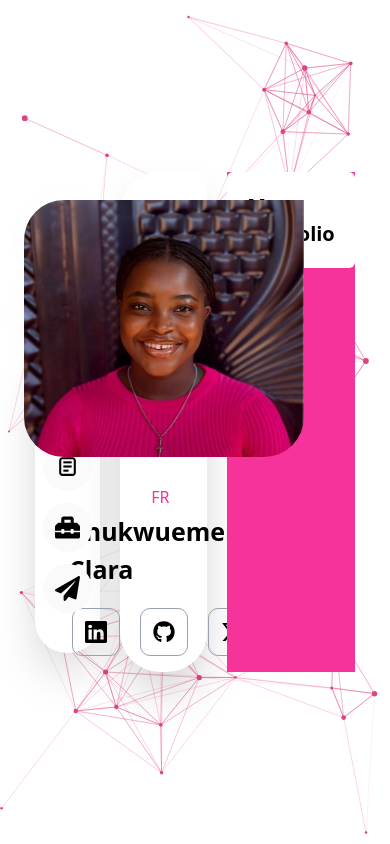
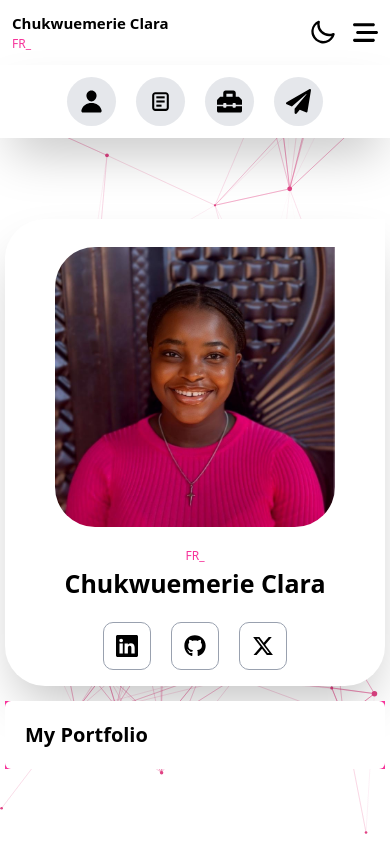
Before and after one commit to Brielle28/Meine-Arbeitsproben, a React (Vite) app: page / in a window 390 px wide. Built offline with nearby package versions, Linux system fonts and the light colour scheme.

Commit message:
responsiveness

```diff
--- a/src/Component/DashboardLayout.jsx
+++ b/src/Component/DashboardLayout.jsx
@@ -7,6 +7,7 @@ import Resume from "./Resume";
 import Projects from "./Projects";
 import ParticlesComponent from "../Component/Particles/ParticlesComponent";
 import "../App.css";
+import NavBar from "./NavBar";
 const DashboardLayout = () => {
   const [activeTab, setActiveTab] = useState("about");
 
@@ -28,10 +29,15 @@ const DashboardLayout = () => {
   return (
     <>
       <ParticlesComponent id="particles" />
-      <div className="flex items-center justify-center gap-[20px] px-[50px] min-h-screen bg-transparent relative z-10 text-white">
-        <Sidebar setActiveTab={setActiveTab} />
+      <div className="flex flex-col md:flex-row items-center justify-center gap-[15px] md:gap-[20px] px-[5px] md:px-[50px] min-h-screen bg-transparent relative z-10 text-white">
+        <div className="w-full md:w-[60px] z-10 md:z-0  fixed top-0 md:static md:top-auto">
+          <NavBar />
+          <Sidebar setActiveTab={setActiveTab} />
+        </div>
         <ProfilePicture />
-        <main className="h-[500px] w-[53%] bg-pink-500">{renderContent()}</main>
+        <main className="md:h-[500px] md:w-[53%] w-full bg-pink-500">
+          {renderContent()}
+        </main>
       </div>
     </>
   );
--- /dev/null
+++ b/src/Component/NavBar.jsx
@@ -0,0 +1,28 @@
+import ThemeController from "./ThemeController";
+import TypeWriting from "./TypeWriting/TypeWriting";
+import { FaBarsStaggered } from "react-icons/fa6";
+
+const NavBar = () => {
+  return (
+    <>
+      <nav className="w-full md:hidden lg:hidden flex items-center justify-between dark:bg-black bg-white p-3">
+        <div className="flex flex-col items-start justify-center">
+          <h1 className="text-[15px] text-black dark:text-white font-semibold"> Chukwuemerie Clara</h1>
+          <TypeWriting />
+        </div>
+        <div className="flex items-center justify-center gap-4">
+          <button className="flex dark:text-white hover:text-pink-500 shadow-2xl rounded-full text-black">
+            {" "}
+            <ThemeController />
+          </button>
+          <button className="flex  dark:text-white hover:text-pink-500 shadow-2xl rounded-full text-black ">
+            {" "}
+            <FaBarsStaggered className="text-[25px]" />{" "}
+          </button>
+        </div>
+      </nav>
+    </>
+  );
+};
+
+export default NavBar;
--- a/src/Component/ProfilePicture/ProfilePicture.jsx
+++ b/src/Component/ProfilePicture/ProfilePicture.jsx
@@ -1,52 +1,14 @@
 import { useEffect, useState } from "react";
 import { BsLinkedin } from "react-icons/bs";
 import { FaGithub, FaXTwitter } from "react-icons/fa6";
+import TypeWriting from "../TypeWriting/TypeWriting";
 
 const ProfilePicture = () => {
-  // Typing effect states
-  const [currentText, setCurrentText] = useState("");
-  const [currentIndex, setCurrentIndex] = useState(0);
-  const [isTyping, setIsTyping] = useState(true);
-  const [currentTextIndex, setCurrentTextIndex] = useState(0);
-
   // Glitch effect state
   const [isGlitching, setIsGlitching] = useState(false);
 
-  const texts = ["SOFTWARE DEVELOPER", "FRONT-END DEVELOPER"];
-  const delay = 150;
-  const pauseDuration = 1000;
   const glitchInterval = 5000; // Trigger glitch every 3 seconds
   const glitchDuration = 200; // Glitch effect lasts for 200ms
-
-  // Typing effect
-  useEffect(() => {
-    let timeout;
-
-    if (isTyping) {
-      if (currentIndex < texts[currentTextIndex].length) {
-        timeout = setTimeout(() => {
-          setCurrentText(
-            (prevText) => prevText + texts[currentTextIndex][currentIndex]
-          );
-          setCurrentIndex((prevIndex) => prevIndex + 1);
-        }, delay);
-      } else {
-        timeout = setTimeout(() => setIsTyping(false), pauseDuration);
-      }
-    } else {
-      if (currentIndex > 0) {
-        timeout = setTimeout(() => {
-          setCurrentText((prevText) => prevText.slice(0, -1));
-          setCurrentIndex((prevIndex) => prevIndex - 1);
-        }, delay / 2);
-      } else {
-        setCurrentTextIndex((prevIndex) => (prevIndex + 1) % texts.length);
-        setIsTyping(true);
-      }
-    }
-
-    return () => clearTimeout(timeout);
-  }, [currentIndex, isTyping, currentTextIndex]);
 
   // Glitch effect interval
   useEffect(() => {
@@ -59,7 +21,7 @@ const ProfilePicture = () => {
   }, []);
 
   return (
-    <div className="flex flex-col items-center justify-center h-[500px] bg-white dark:bg-[#111111]  w-[30%] text-black rounded-b-[40px] rounded-tl-[40px] shadow-2xl p-4">
+    <div className="mt-36 w-full md:mt-0 flex flex-col items-center justify-center md:h-[500px] bg-white dark:bg-[#131313]  md:w-[30%] text-black rounded-b-[40px] rounded-tl-[40px] shadow-2xl p-4">
       <div className="relative mt-3 w-[280px] h-[280px] overflow-hidden rounded-b-[40px] rounded-tl-[40px]">
         {/* Profile Image */}
         <div
@@ -120,12 +82,13 @@ const ProfilePicture = () => {
         )}
       </div>
 
-        <h1 className="mt-7 text-pink-500 h-[30px] bg-transparent">
-          {currentText}
-          {isTyping && <span className="animate-blink">_</span>}
-        </h1>
+      <div className="mt-5 md:mt-0">
+        <TypeWriting />
+      </div>
 
-      <h1 className="font-bold dark:text-white text-black text-[25px]">Chukwuemerie Clara</h1>
+      <h1 className="font-bold dark:text-white text-black text-[25px]">
+        Chukwuemerie Clara
+      </h1>
 
       <div className="flex items-center justify-center gap-5 mt-5">
         <a
--- a/src/Component/Sidebar.jsx
+++ b/src/Component/Sidebar.jsx
@@ -1,21 +1,98 @@
+// import { FaBarsStaggered } from "react-icons/fa6";
+// import ThemeController from "./ThemeController";
+// import { IoPerson } from "react-icons/io5";
+// import { CgLoadbarDoc } from "react-icons/cg";
+// import { FaToolbox } from "react-icons/fa";
+// import { FaPaperPlane } from "react-icons/fa";
+// const Sidebar = ({ setActiveTab }) => {
+//   return (
+//     <div className="flex md:flex-col items-center justify-center bg-transparent w-full md:w-[60px]">
+//         <button className="hidden md:block bg-white dark:bg-[#131313] dark:text-white hover:text-pink-500 p-3 shadow-2xl rounded-full text-black ">
+//           {" "}
+//           <FaBarsStaggered className="text-[25px]" />{" "}
+//         </button>
+//         <button className="hidden md:block bg-white dark:bg-[#131313] dark:text-white hover:text-pink-500 p-4 shadow-2xl rounded-full text-black my-5">
+//           {" "}
+//           <ThemeController />
+//         </button>
+//       <ul className="w-full items-center justify-center flex flex-row md:flex-col bg-white text-black dark:bg-[#131313] dark:text-white space-x-5 md:space-y-3 md:py-10 md:rounded-4xl md:px-2 shadow-2xl">
+//         <li>
+//           <div
+//             className="tooltip tooltip-right tooltip-secondary"
+//             data-tip="ABOUT"
+//           >
+//             <button
+//               onClick={() => setActiveTab("about")}
+//               className="w-full text-left hover:text-pink-600 p-3  dark:text-white bg-[#FAFAFA] dark:bg-[#1C1C1C] rounded-full"
+//             >
+//               <IoPerson className="text-[25px]" />
+//             </button>
+//           </div>
+//         </li>
+//         <li>
+//           <div
+//             className="tooltip tooltip-right tooltip-secondary"
+//             data-tip="RESUME"
+//           >
+//             <button
+//               onClick={() => setActiveTab("resume")}
+//               className="w-full text-left hover:text-pink-600 p-3  dark:text-white bg-[#FAFAFA] dark:bg-[#1C1C1C] rounded-full"
+//             >
+//               <CgLoadbarDoc className="text-[25px]" />
+//             </button>
+//           </div>
+//         </li>
+//         <li>
+//           <div
+//             className="tooltip tooltip-right tooltip-secondary"
+//             data-tip="PROJECT"
+//           >
+//             <button
+//               onClick={() => setActiveTab("projects")}
+//               className="w-full text-left hover:text-pink-600 p-3  dark:text-white bg-[#FAFAFA] dark:bg-[#1C1C1C] rounded-full"
+//             >
+//               <FaToolbox className="text-[25px]" />
+//             </button>
+//           </div>
+//         </li>
+//         <li>
+//           <div
+//             className="tooltip tooltip-right tooltip-secondary"
+//             data-tip="CONTACT ME"
+//           >
+//             <button
+//               onClick={() => setActiveTab("contact")}
+//               className="w-full text-left hover:text-pink-600 p-3  dark:text-white bg-[#FAFAFA] dark:bg-[#1C1C1C] rounded-full"
+//             >
+//               <FaPaperPlane className="text-[25px]" />
+//             </button>
+//           </div>
+//         </li>
+//       </ul>
+//     </div>
+//   );
+// };
+
+// export default Sidebar;
 import { FaBarsStaggered } from "react-icons/fa6";
 import ThemeController from "./ThemeController";
 import { IoPerson } from "react-icons/io5";
 import { CgLoadbarDoc } from "react-icons/cg";
 import { FaToolbox } from "react-icons/fa";
 import { FaPaperPlane } from "react-icons/fa";
+
 const Sidebar = ({ setActiveTab }) => {
   return (
-    <div className="flex flex-col items-center justify-center bg-transparent">
-      <button className="bg-white dark:bg-[#131313] dark:text-white hover:text-pink-500 p-3 shadow-2xl rounded-full text-black ">
+    <div className="flex md:flex-col items-center justify-center bg-transparent w-full md:w-[60px]">
+        <button className="hidden md:block bg-white dark:bg-[#131313] dark:text-white hover:text-pink-500 p-3 shadow-2xl rounded-full text-black ">
           {" "}
           <FaBarsStaggered className="text-[25px]" />{" "}
         </button>
-      <button className="bg-white dark:bg-[#131313] dark:text-white hover:text-pink-500 p-4 shadow-2xl rounded-full text-black my-5">
+        <button className="hidden md:block bg-white dark:bg-[#131313] dark:text-white hover:text-pink-500 p-4 shadow-2xl rounded-full text-black my-5">
           {" "}
           <ThemeController />
         </button>
-      <ul className="bg-white text-black dark:bg-[#131313] dark:text-white space-y-3 py-10 rounded-4xl px-2 shadow-2xl">
+      <ul className="flex flex-row md:flex-col items-center justify-center w-full md:w-auto bg-white text-black dark:bg-[#131313] dark:text-white space-x-5 md:space-x-0 md:space-y-3 py-3 md:py-10 md:rounded-4xl md:px-2 shadow-2xl">
         <li>
           <div
             className="tooltip tooltip-right tooltip-secondary"
@@ -23,7 +100,7 @@ const Sidebar = ({ setActiveTab }) => {
           >
             <button
               onClick={() => setActiveTab("about")}
-              className="w-full text-left hover:text-pink-600 p-3  dark:text-white bg-[#FAFAFA] dark:bg-[#1C1C1C] rounded-full"
+              className="w-full text-left hover:text-pink-600 p-3 dark:text-white bg-gray-200 dark:bg-[#1C1C1C] rounded-full"
             >
               <IoPerson className="text-[25px]" />
             </button>
@@ -36,7 +113,7 @@ const Sidebar = ({ setActiveTab }) => {
           >
             <button
               onClick={() => setActiveTab("resume")}
-              className="w-full text-left hover:text-pink-600 p-3  dark:text-white bg-[#FAFAFA] dark:bg-[#1C1C1C] rounded-full"
+              className="w-full text-left hover:text-pink-600 p-3 dark:text-white bg-gray-200 dark:bg-[#1C1C1C] rounded-full"
             >
               <CgLoadbarDoc className="text-[25px]" />
             </button>
@@ -49,7 +126,7 @@ const Sidebar = ({ setActiveTab }) => {
           >
             <button
               onClick={() => setActiveTab("projects")}
-              className="w-full text-left hover:text-pink-600 p-3  dark:text-white bg-[#FAFAFA] dark:bg-[#1C1C1C] rounded-full"
+              className="w-full text-left hover:text-pink-600 p-3 dark:text-white bg-gray-200 dark:bg-[#1C1C1C] rounded-full"
             >
               <FaToolbox className="text-[25px]" />
             </button>
@@ -62,7 +139,7 @@ const Sidebar = ({ setActiveTab }) => {
           >
             <button
               onClick={() => setActiveTab("contact")}
-              className="w-full text-left hover:text-pink-600 p-3  dark:text-white bg-[#FAFAFA] dark:bg-[#1C1C1C] rounded-full"
+              className="w-full text-left hover:text-pink-600 p-3 dark:text-white bg-gray-200 dark:bg-[#1C1C1C] rounded-full"
             >
               <FaPaperPlane className="text-[25px]" />
             </button>
--- /dev/null
+++ b/src/Component/TypeWriting/TypeWriting.jsx
@@ -0,0 +1,54 @@
+import { useEffect, useState } from "react";
+
+const TypeWriting = () => {
+  // Typing effect states
+  const [currentText, setCurrentText] = useState("");
+  const [currentIndex, setCurrentIndex] = useState(0);
+  const [isTyping, setIsTyping] = useState(true);
+  const [currentTextIndex, setCurrentTextIndex] = useState(0);
+
+  const texts = ["SOFTWARE DEVELOPER", "FRONT-END DEVELOPER"];
+  const delay = 150;
+  const pauseDuration = 1000;
+
+  // Typing effect
+  useEffect(() => {
+    let timeout;
+
+    if (isTyping) {
+      if (currentIndex < texts[currentTextIndex].length) {
+        timeout = setTimeout(() => {
+          setCurrentText(
+            (prevText) => prevText + texts[currentTextIndex][currentIndex]
+          );
+          setCurrentIndex((prevIndex) => prevIndex + 1);
+        }, delay);
+      } else {
+        timeout = setTimeout(() => setIsTyping(false), pauseDuration);
+      }
+    } else {
+      if (currentIndex > 0) {
+        timeout = setTimeout(() => {
+          setCurrentText((prevText) => prevText.slice(0, -1));
+          setCurrentIndex((prevIndex) => prevIndex - 1);
+        }, delay / 2);
+      } else {
+        setCurrentTextIndex((prevIndex) => (prevIndex + 1) % texts.length);
+        setIsTyping(true);
+      }
+    }
+
+    return () => clearTimeout(timeout);
+  }, [currentIndex, isTyping, currentTextIndex]);
+
+  return (
+    <>
+      <h1 className="md:mt-7 text-pink-500 md:h-[30px] bg-transparent text-[12px] md:text-[16px]">
+        {currentText}
+        {isTyping && <span className="animate-blink">_</span>}
+      </h1>
+    </>
+  );
+};
+
+export default TypeWriting;
```
Also changed, not shown: src/Component/ProfilePicture/ProfilePicture.css (deleted, +0 -68 lines). Lines whose indentation alone changed are shown as unchanged.
